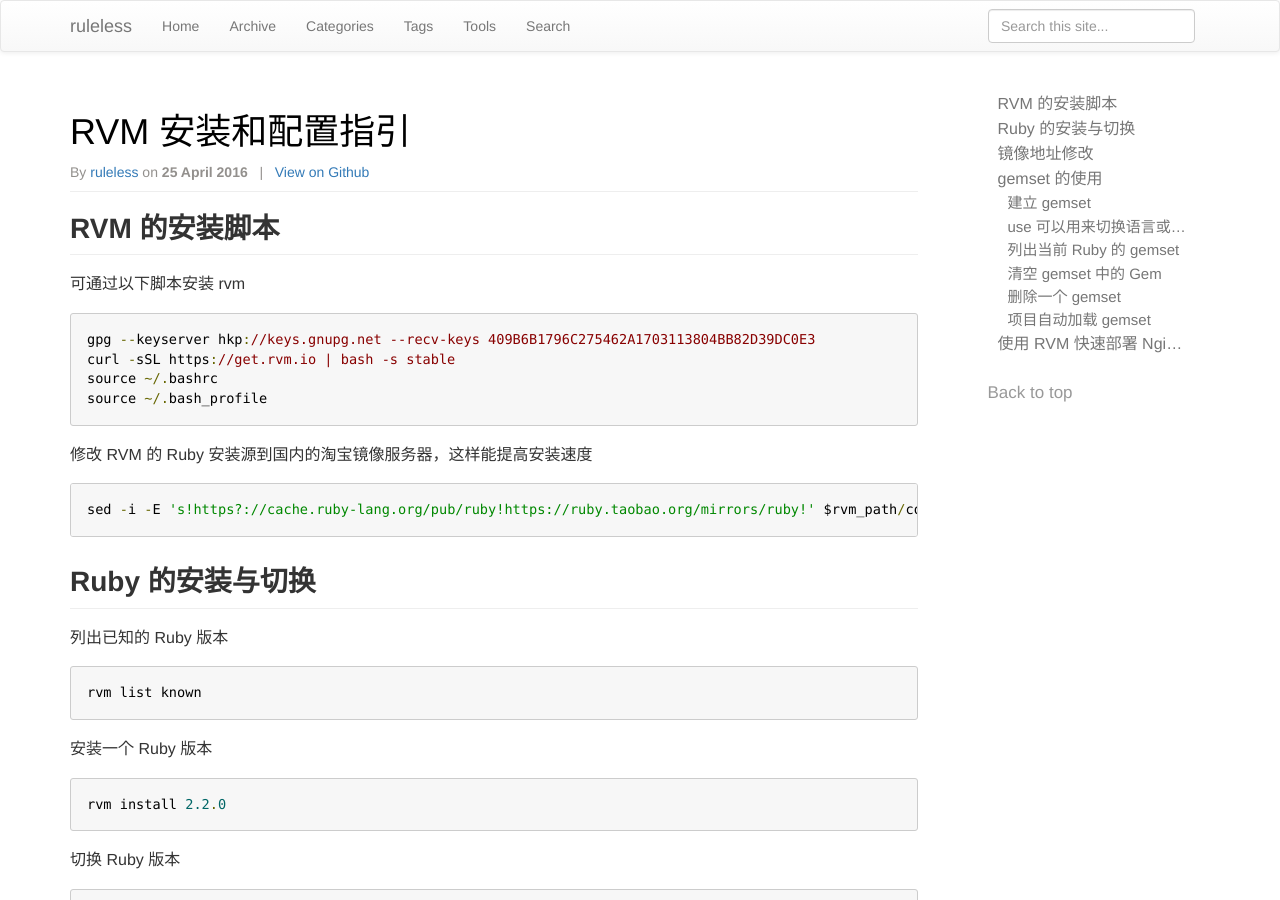
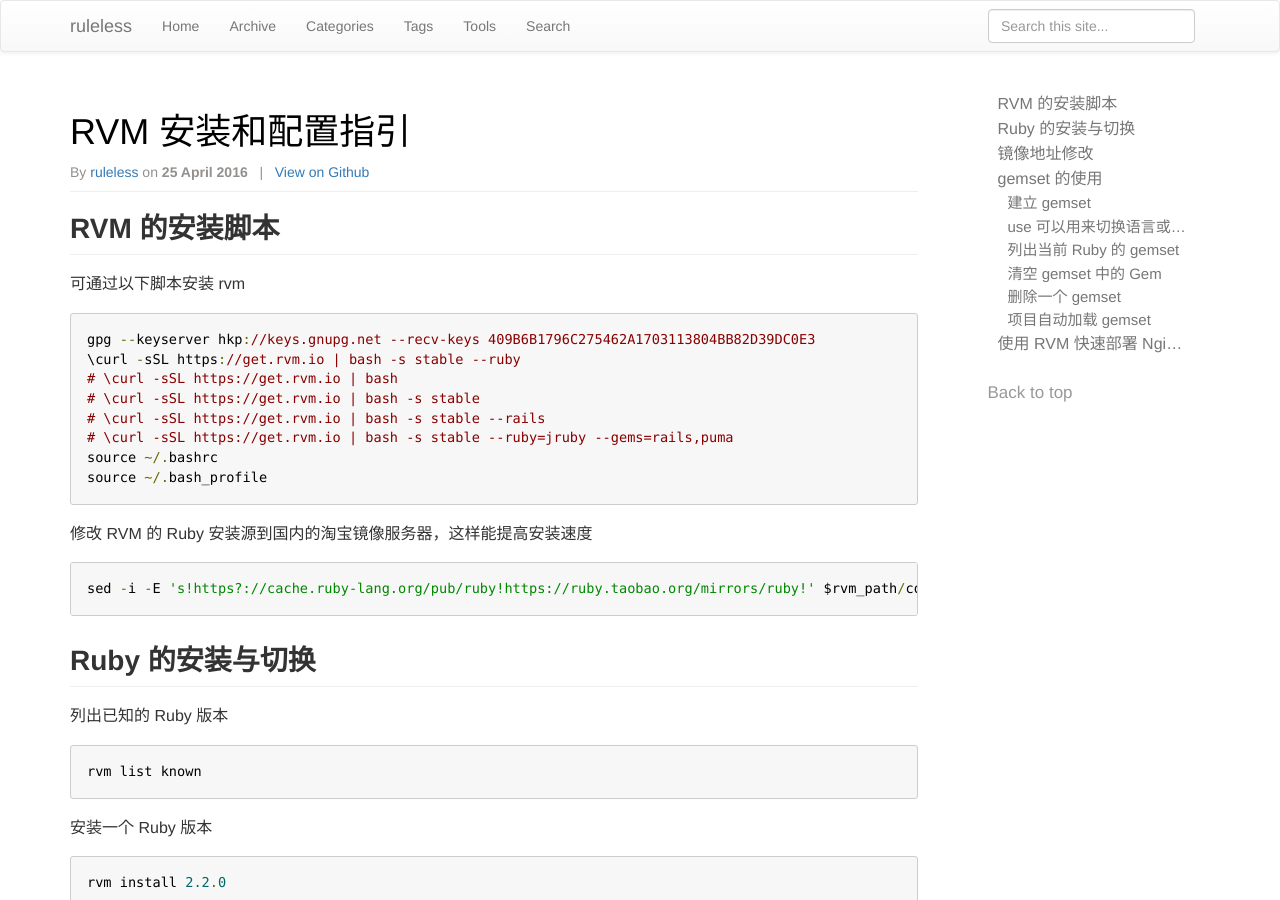
Before and after one commit to ruleless/ruleless.github.io, a Jekyll site: the page built from _posts/2016-04-25-ruby-install-rvm.md, in a window 1280 px wide and 900 px high. Built offline with Jekyll 4.4.1, drawn with Linux system fonts in a browser that asks for light colours; comment, search, counter and statistics services are not loaded.

Commit message:
update 2016-04-25-ruby-install-rvm.md

```diff
--- a/_posts/2016-04-25-ruby-install-rvm.md
+++ b/_posts/2016-04-25-ruby-install-rvm.md
@@ -12,7 +12,11 @@ tags: [ruby, 系统运维]
 可通过以下脚本安装 rvm
 
     gpg --keyserver hkp://keys.gnupg.net --recv-keys 409B6B1796C275462A1703113804BB82D39DC0E3
-	curl -sSL https://get.rvm.io | bash -s stable
+	\curl -sSL https://get.rvm.io | bash -s stable --ruby
+	# \curl -sSL https://get.rvm.io | bash
+	# \curl -sSL https://get.rvm.io | bash -s stable
+	# \curl -sSL https://get.rvm.io | bash -s stable --rails
+	# \curl -sSL https://get.rvm.io | bash -s stable --ruby=jruby --gems=rails,puma
 	source ~/.bashrc
 	source ~/.bash_profile
 
```
